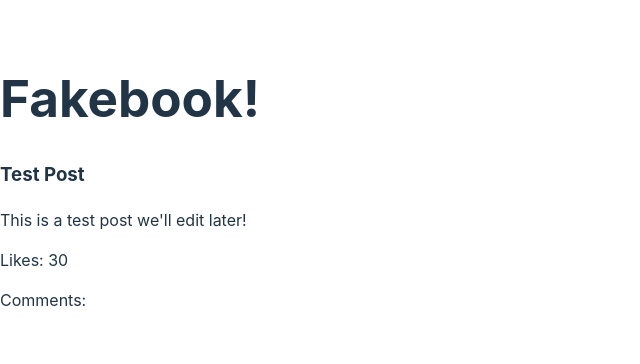
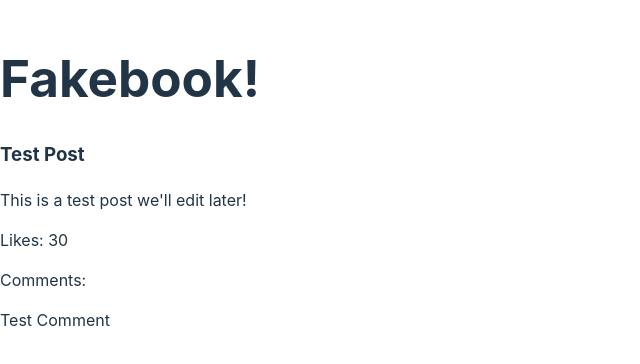
Before and after one commit to JayX97/SocialMediaApp, a React (Vite) app: page / in a window 1280 px wide. Shown: the part 218-582 px from the top of the page, without its empty margins (0-640 px from the left). Built offline with nearby package versions, Linux system fonts and the light colour scheme.

Commit message:
Created Comment component

```diff
--- /dev/null
+++ b/src/components/Comment.jsx
@@ -0,0 +1,11 @@
+import react from 'react';
+
+function Comment() {
+    return(
+        <div>
+            <p>Test Comment</p>
+        </div>
+    )
+}
+
+export default Comment
--- a/src/components/Post.jsx
+++ b/src/components/Post.jsx
@@ -1,4 +1,5 @@
 import React from 'react';
+import Comment from './Comment';
 
 function Post() {
     return(
@@ -7,6 +8,7 @@
             <p>This is a test post we'll edit later!</p>
             <p>Likes: 30</p>
             <p>Comments:</p>
+            <Comment />
         </div>
     )
 }
```
